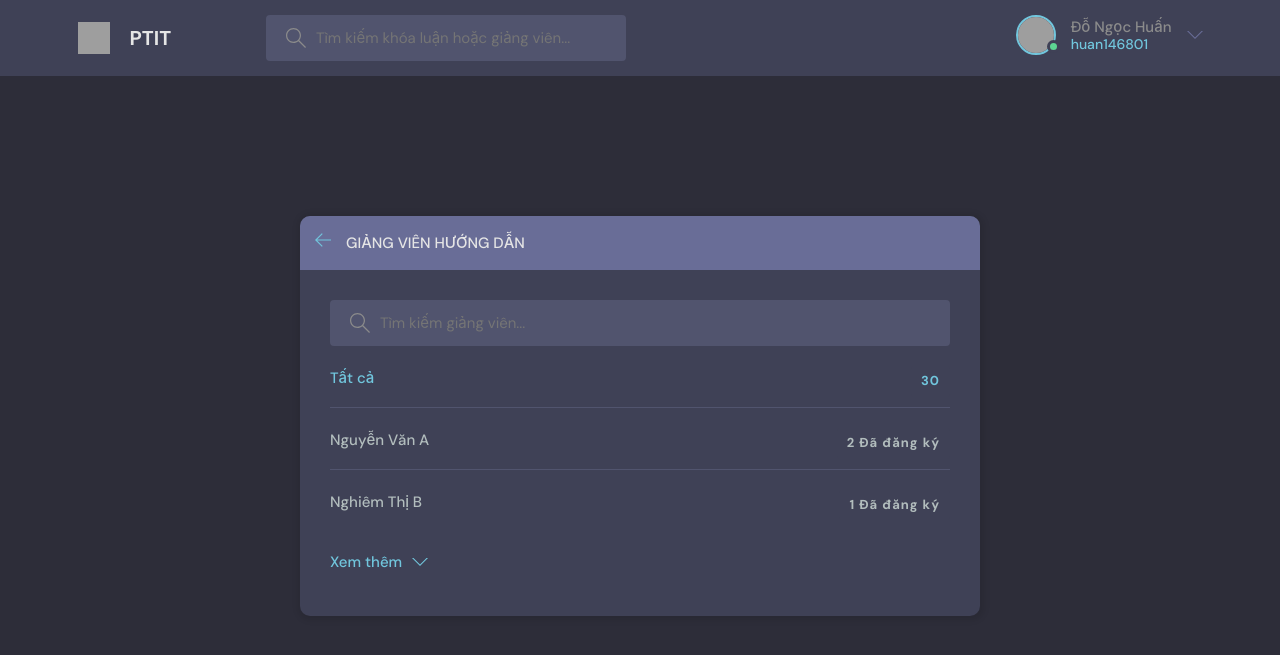
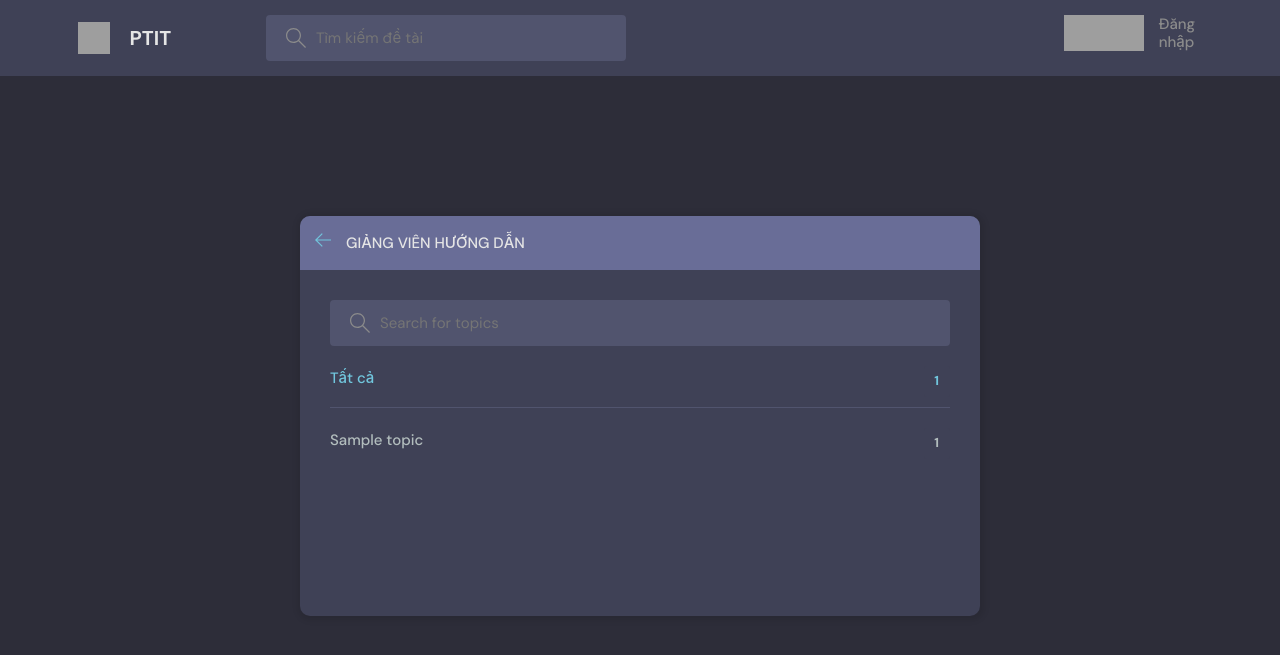
Before and after one commit to sonchemjoko/CNPM_N9, a Django app: template base/templates/base/topics.html in a window 1280 px wide. Shown: the top 655 px of the page. Run offline with Django 4.2, Linux system fonts and the light colour scheme; the template is opened without the code that fills it: most values are stand-ins (such as "Sample title", 1, 10 or a date in 2020); grey boxes are pictures that could not be loaded.

Commit message:
Sơn update

```diff
--- a/base/templates/base/topics.html
+++ b/base/templates/base/topics.html
@@ -1,63 +1,17 @@
-<!DOCTYPE html>
-<html lang="en">
-  <head>
-    <meta charset="UTF-8" />
-    <meta http-equiv="X-UA-Compatible" content="IE=edge" />
-    <meta name="viewport" content="width=device-width, initial-scale=1.0" />
-    <link rel="shortcut icon" href="assets/favicon.ico" type="image/x-icon" />
-    <link rel="stylesheet" href="style.css" />
-    <title>PTIT - Đăng kí khóa luận tốt nghiệp</title>
-  </head>
-  <body>
-    <header class="header header--loggedIn">
-      <div class="container">
-        <a href="/" class="header__logo">
-          <img src="https://lh3.googleusercontent.com/zihc3UZKqe_wJpAbIeAMYgiDBPPcGg-DvUxmFLc-O9I4DKhR-kt-sTLA2kmLoqpejIE" />
-          <h1>PTIT</h1>
-        </a>
-        <form class="header__search">
-          <label>
-            <svg version="1.1" xmlns="http://www.w3.org/2000/svg" width="32" height="32" viewBox="0 0 32 32">
-              <title>search</title>
-              <path
-                d="M32 30.586l-10.845-10.845c1.771-2.092 2.845-4.791 2.845-7.741 0-6.617-5.383-12-12-12s-12 5.383-12 12c0 6.617 5.383 12 12 12 2.949 0 5.649-1.074 7.741-2.845l10.845 10.845 1.414-1.414zM12 22c-5.514 0-10-4.486-10-10s4.486-10 10-10c5.514 0 10 4.486 10 10s-4.486 10-10 10z"
-              ></path>
-            </svg>
-            <input placeholder="Tìm kiếm khóa luận hoặc giảng viên..." />
-          </label>
-        </form>
-        <nav class="header__menu">
-          <!-- Not Logged In -->
-          <!-- <a href="/login.html">
-            <img src="./assets/avatar.svg" />
-            <p>Account</p>
-          </a> -->
+{% extends 'main.html' %}
 
-          <!-- Logged In -->
-          <a href="#">
-            <div class="avatar avatar--medium active">
-              <img src="https://randomuser.me/api/portraits/men/37.jpg" />
-            </div>
-            <p>Đỗ Ngọc Huấn <span>huan146801</span></p>
-            <svg version="1.1" xmlns="http://www.w3.org/2000/svg" width="32" height="32" viewBox="0 0 32 32">
-              <title>chevron-down</title>
-              <path d="M16 21l-13-13h-3l16 16 16-16h-3l-13 13z"></path>
-            </svg>
-          </a>
-        </nav>
-      </div>
-    </header>
+{% block content %}
 <main class="create-room layout">
   <div class="container">
     <div class="layout__box">
       <div class="layout__boxHeader">
         <div class="layout__boxTitle">
-              <a href="index.html">
+          <a href="{% url 'home' %}">
             <svg version="1.1" xmlns="http://www.w3.org/2000/svg" width="32" height="32" viewBox="0 0 32 32">
               <title>arrow-left</title>
               <path
-                    d="M13.723 2.286l-13.723 13.714 13.719 13.714 1.616-1.611-10.96-10.96h27.625v-2.286h-27.625l10.965-10.965-1.616-1.607z"
-                  ></path>
+                d="M13.723 2.286l-13.723 13.714 13.719 13.714 1.616-1.611-10.96-10.96h27.625v-2.286h-27.625l10.965-10.965-1.616-1.607z">
+              </path>
             </svg>
           </a>
           <h3>Giảng viên hướng dẫn</h3>
@@ -65,41 +19,32 @@
       </div>
 
       <div class="topics-page layout__body">
-            <form class="header__search">
+        <form action="" method="GET" class="header__search">
           <label>
             <svg version="1.1" xmlns="http://www.w3.org/2000/svg" width="32" height="32" viewBox="0 0 32 32">
               <title>search</title>
               <path
-                    d="M32 30.586l-10.845-10.845c1.771-2.092 2.845-4.791 2.845-7.741 0-6.617-5.383-12-12-12s-12 5.383-12 12c0 6.617 5.383 12 12 12 2.949 0 5.649-1.074 7.741-2.845l10.845 10.845 1.414-1.414zM12 22c-5.514 0-10-4.486-10-10s4.486-10 10-10c5.514 0 10 4.486 10 10s-4.486 10-10 10z"
-                  ></path>
+                d="M32 30.586l-10.845-10.845c1.771-2.092 2.845-4.791 2.845-7.741 0-6.617-5.383-12-12-12s-12 5.383-12 12c0 6.617 5.383 12 12 12 2.949 0 5.649-1.074 7.741-2.845l10.845 10.845 1.414-1.414zM12 22c-5.514 0-10-4.486-10-10s4.486-10 10-10c5.514 0 10 4.486 10 10s-4.486 10-10 10z">
+              </path>
             </svg>
-                <input placeholder="Tìm kiếm giảng viên..." />
+            <input name="q" placeholder="Search for topics" />
           </label>
         </form>
 
         <ul class="topics__list">
           <li>
-                <a href="/" class="active">Tất cả <span>30</span></a>
+            <a href="{% url 'topics' %}" class="active">Tất cả <span>{{topics.count}}</span></a>
           </li>
+          {% for topic in topics %}
           <li>
-                <a href="/">Nguyễn Văn A <span>2 Đã đăng ký</span></a>
+            <a href="{% url 'home' %}?q={{topic.name}}">{{ topic.name }} <span>{{topic.room_set.all.count}}</span></a>
           </li>
-              <li>
-                <a href="/">Nghiêm Thị B <span>1 Đã đăng ký</span></a>
-              </li>
+          {% endfor %}
+
         </ul>
-            <a class="btn btn--link" href="topics.html">
-              Xem thêm
-              <svg version="1.1" xmlns="http://www.w3.org/2000/svg" width="32" height="32" viewBox="0 0 32 32">
-                <title>chevron-down</title>
-                <path d="M16 21l-13-13h-3l16 16 16-16h-3l-13 13z"></path>
-              </svg>
-            </a>
       </div>
     </div>
   </div>
 </main>
 
-    <script src="script.js"></script>
-  </body>
-</html>
+{% endblock content %}
```
Lines whose indentation alone changed are shown as unchanged.
